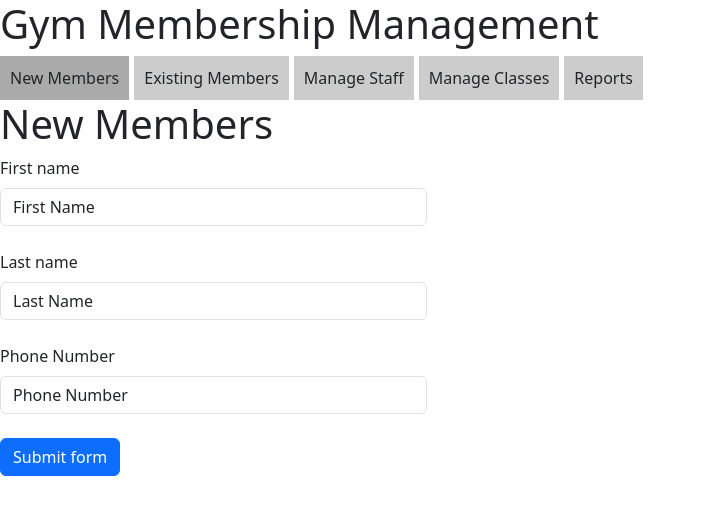
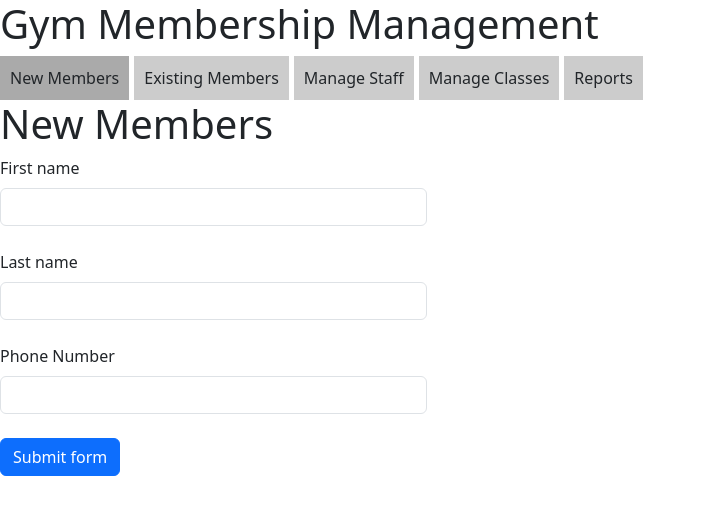
Before and after one commit to sgill994/gym-mgmt-app, a React app: page / in a window 1280 px wide. Shown: the top 514 px of the page, without its empty margins (0-706 px from the left). Built offline with nearby package versions, Linux system fonts and the light colour scheme.

Commit message:
updated member form and page, invalid error works but does not see addMember method on submit

```diff
--- a/src/components/NewMemberForm.js
+++ b/src/components/NewMemberForm.js
@@ -4,23 +4,24 @@ const NewMemberForm = ({ addMember }) => {
   const [validated, setValidated] = useState(false);
 
   const handleSubmit = (event) => {
+    event.preventDefault()
     const form = event.currentTarget;
+
     if (form.checkValidity() === false) {
-      event.preventDefault();
       event.stopPropagation();
-    }
 
-    setValidated(true);
-
-    if (form.checkValidity()) {
+    } else {
       const formData = new FormData(form);
       const firstName = formData.get('firstName');
       const lastName = formData.get('lastName');
       const phoneNumber = formData.get('phoneNumber');
       // Add more fields as needed
+
       addMember({ firstName, lastName, phoneNumber });
       form.reset();
+      setValidated(false);
     }
+    setValidated(true);
   };
 
   return (
@@ -30,19 +31,19 @@ const NewMemberForm = ({ addMember }) => {
 
         <div className="col-md-4">
           <label htmlFor="validationCustom01" className="form-label">First name</label>
-          <input type="text" className="form-control" id="validationCustom01" defaultValue="First Name" name="firstName" required />
+          <input type="text" className="form-control" id="validationCustom01" name="firstName" required />
           <div className="valid-feedback">Looks good!</div>
         </div>
         <br/>
         <div className="col-md-4">
           <label htmlFor="validationCustom02" className="form-label">Last name</label>
-          <input type="text" className="form-control" id="validationCustom02" defaultValue="Last Name" name="lastName" required />
+          <input type="text" className="form-control" id="validationCustom02" name="lastName" required />
           <div className="valid-feedback">Looks good!</div>
         </div>
         <br />
         <div className="col-md-4">
           <label htmlFor="validationCustom03" className="form-label">Phone Number</label>
-          <input type="text" className="form-control" id="validationCustom03" defaultValue="Phone Number" name="phoneNumber" required />
+          <input type="text" className="form-control" id="validationCustom03" name="phoneNumber" required />
           <div className="valid-feedback">Looks good!</div>
           <br />
           <button className="btn btn-primary" type="submit">Submit form</button>
--- a/src/pages/NewMembersPage.js
+++ b/src/pages/NewMembersPage.js
@@ -4,7 +4,7 @@ import NewMemberForm from '../components/NewMemberForm';
 const NewMembersPage = ({ addMember }) => (
   <div id="new-members" className="tab active">
     <h1>New Members</h1>
-    <NewMemberForm  />
+    <NewMemberForm addMember={addMember} />
   </div>
 );
 
```
